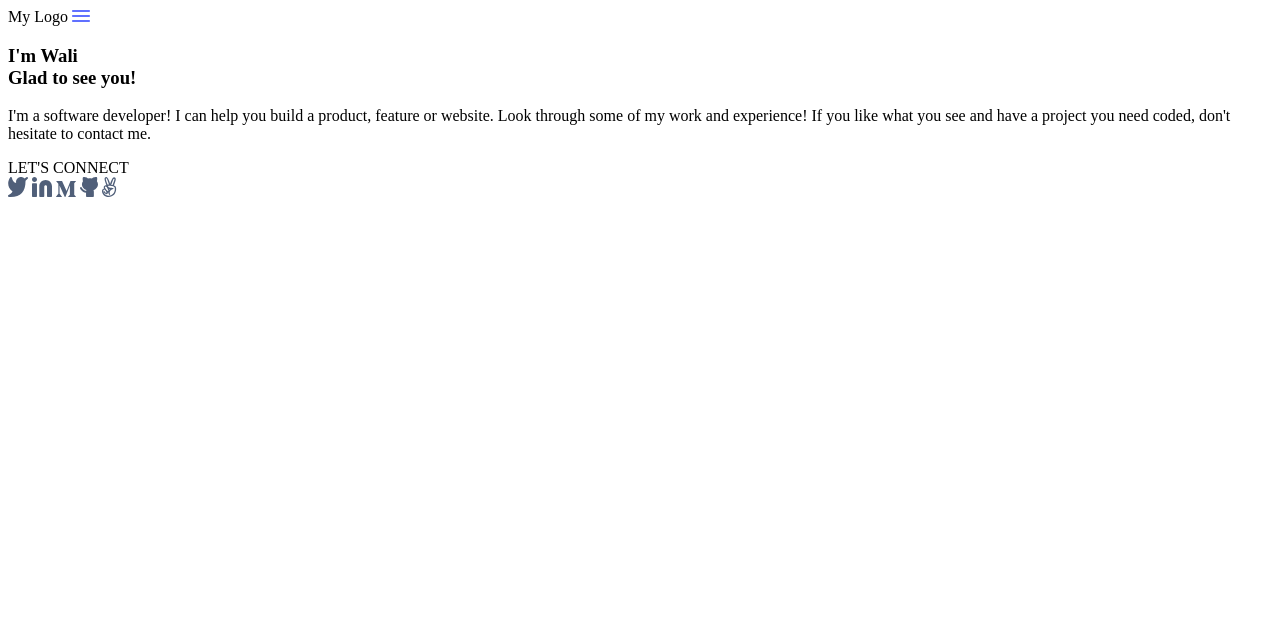
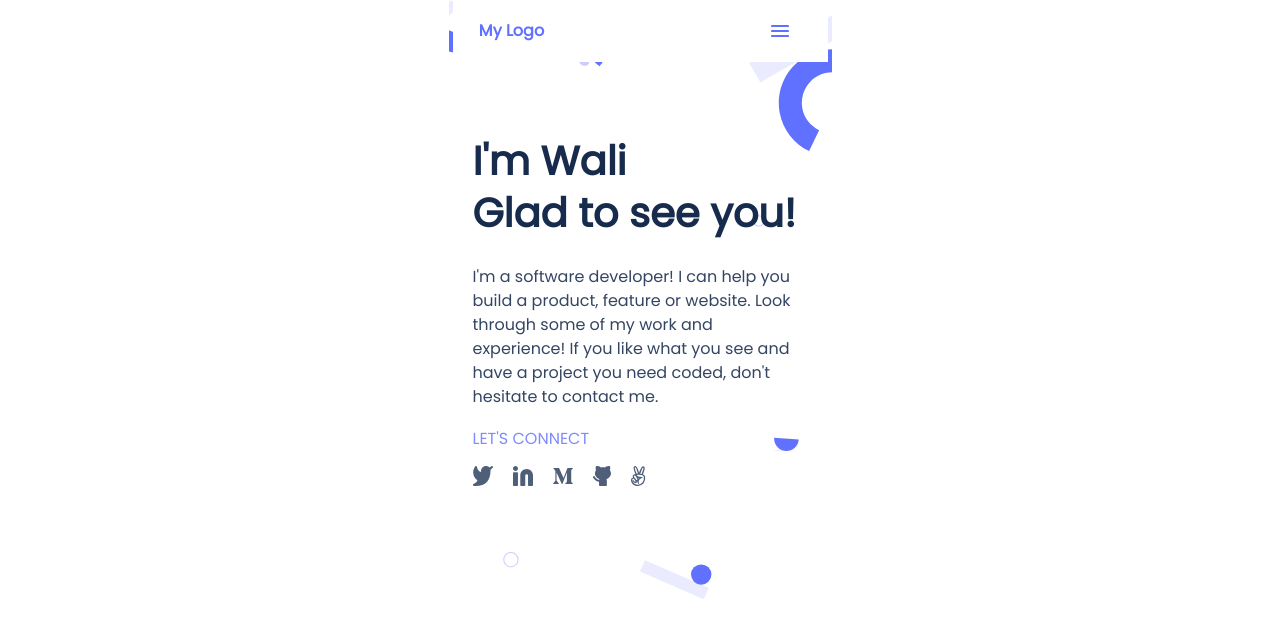
Before and after one commit to Wali-Muhammad123/Microverse_Portfolio_Project, a website: page index.html in a window 1280 px wide. Drawn offline with Linux system fonts and the light colour scheme.

Commit message:
Added Styles.css  and made changes

```diff
--- a/index.html
+++ b/index.html
@@ -4,9 +4,10 @@
         <meta charset="utf-8">
         <meta name="viewport" content="width=300px, height=600px, initial-scale=1" />
         <link rel="stylesheet" href="style.css">
+        <link rel="stylesheet" href="https://fonts.googleapis.com/css?family=Poppins">
         <title>My Portfolio</title>
         <body>
-            <header>
+            <header >
                     <div class="container_flex">
                         <span id="span1"> My Logo </span>
                         <image src="assets/Union.svg" alt="logo" id="nav_icon">
@@ -14,15 +15,15 @@
             </header>
         <section>
             <div class="container_grid">
-                <h3> I'm Wali <br> Glad to see you!  </h3>
+                <h2> I'm Wali <br> Glad to see you!  </h2>
                 <p> I'm a software developer! I can help you build a product, feature or website. Look through some of my work and experience! If you like what you see and have a project you need coded, don't hesitate to contact me.</p>
-                <span>LET'S CONNECT</span>
+                <span id="span2">LET'S CONNECT</span>
                 <div class="container_flex">
-                    <image src="assets/twitter.svg" alt="twitter">
-                    <image src="assets/Linkedin icon.svg" alt="linkedin">
-                    <image src="assets/M.svg" alt="medium">
-                    <image src="assets/github.svg" alt="github">
-                    <image src="assets/victory.svg" alt="angellist">
+                    <image src="assets/twitter.svg" alt="twitter" class="image_pos">
+                    <image src="assets/Linkedin icon.svg" alt="linkedin" class="image_pos">
+                    <image src="assets/M.svg" alt="medium" class="image_pos">
+                    <image src="assets/github.svg" alt="github" class="image_pos">
+                    <image src="assets/victory.svg" alt="angellist" class="image_pos">
                 </div>
             </div>
 
--- a/style.css
+++ b/style.css
@@ -1,3 +1,73 @@
 body{
+    height: 600px;
+    width: 375px;
+    margin: 0 auto;
+    background: url(assets/jj.svg) center / contain no-repeat;
+}
+.container_flex{
+    display: flex;
+    background-color: #ffffff;
+    height: auto;
+    width:  375px;
+}
+.container_grid{
+    display: grid;
+}
+#span1{
+    width: 76px;
+    height: 20px;
+    font-family: Poppins ;
+    font-style: normal;
+    font-weight: 600;
+    font-size: 16px;
+    line-height: 20px;
+    text-align: center;
+    color: #6070FF;
+    margin: 21px;
+}
+#nav_icon{
+    margin-left: 200px;
+}
+h2{
+    width: 327px;
+    height: 150px;
+    font-family: Poppins ;
+    font-style: normal;
+    font-weight: 700;
+    font-size:40px;
+    line-height: 52px;
+    display: flex;
+    align-items: center;
+    color: #172B4D;
+    margin-left: 20px;
+    margin-top: 50px;
+}
+p{
+    width: 327px;
+    height: 146px;
+    font-family: Poppins ;
+    font-style: normal;
+    font-weight: 400;
+    font-size: 16px;
+    line-height: 24px;
+    color: #344563;
+    margin-left: 20px;
+    margin-top: -30px;
+    align-items: center;
+}
+#span2{
+    width: 117px;
+    height: 24px;
+    font-family: Poppins ;
+    font-style: normal;
+    font-weight: 500;
+    font-size: 16px;
+    line-height: 24px;
+    color:  #7F8CFF;
+    margin-left: 20px;
+}
+.image_pos{
+    margin-left: 20px;
+    margin-top: 15px;
 
 }
```
